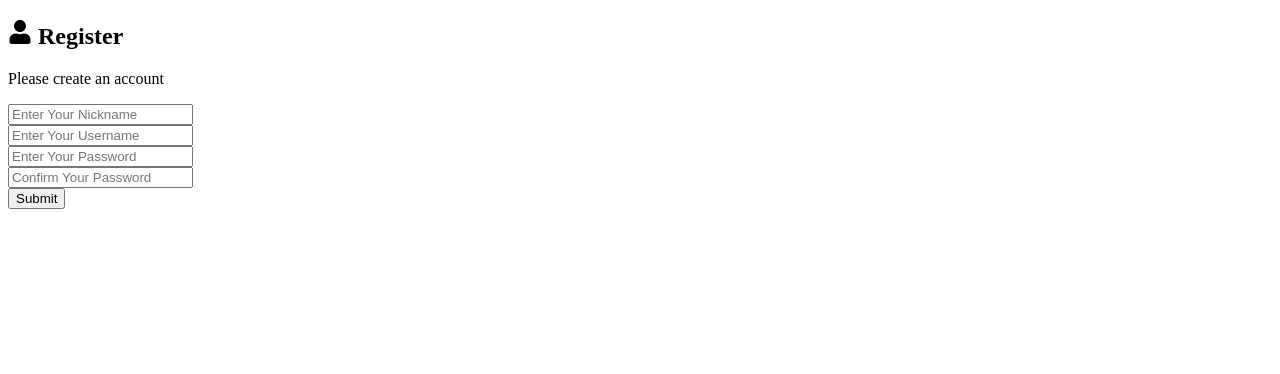
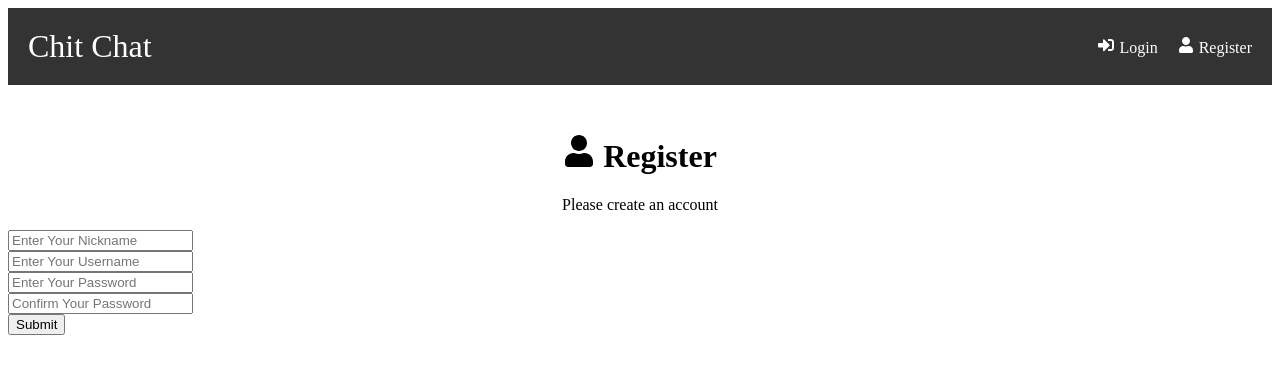
Before and after one commit to RefinXD/NetworkProject, a Next.js app in the folder client/: page /register in a window 1280 px wide. Shown: the top 374 px of the page. Built offline with nearby package versions, Linux system fonts and the light colour scheme; no server answers.

Commit message:
style basic register

```diff
--- a/client/components/register/registerform.js
+++ b/client/components/register/registerform.js
@@ -1,9 +1,9 @@
 import React, { useState, useEffect } from "react";
 // import { useNavigate } from "react-router-dom";
-import { FaUser } from "react-icons/fa";
+import { FaSignInAlt, FaSignOutAlt, FaUser } from "react-icons/fa";
 import { toast } from "react-toastify";
 import { createUser } from "../../services/userService";
-import './styles.module.css';
+import "./styles.module.css";
 import { useRouter } from "next/router";
 
 export default function Register() {
@@ -28,7 +28,7 @@ export default function Register() {
 
     if (isSuccess) {
       toast.success("Registration successful");
-      router.push('./home')
+      router.push("./home");
     }
   }, [isError, isSuccess]);
 
@@ -57,9 +57,9 @@ export default function Register() {
         username,
         password,
       };
-      console.log("before function")
-      const response = await createUser(userData)
-      console.log("create user",response)
+      console.log("before function");
+      const response = await createUser(userData);
+      console.log("create user", response);
       setIsSuccess(true);
     } catch (error) {
       setIsError(true);
@@ -67,18 +67,65 @@ export default function Register() {
 
     setIsLoading(false);
   };
+  const handleRegister = async(e) =>{
+    e.preventDefault();
+    router.push('/register')
+  }
 
+  const handleLogin = async(e) =>{
+    e.preventDefault();
+    router.push('/login')
+  }
   return (
     <>
       <div className="registerContainer">
-      <section className="heading">
+        <div
+          className="header"
+          style={{
+            display: "flex",
+            alignItems: "center",
+            justifyContent: "space-between",
+            backgroundColor: "#333",
+            padding: "20px",
+            color: "#fff",
+            flexflow: "row",
+          }}
+        >
+          <div className="projectName" style={{ fontSize: "2rem" }}>
+            Chit Chat
+          </div>
+          <ul
+            style={{
+              display: "flex",
+              alignItems: "center",
+              listStyle: "none",
+              margin: 0,
+            }}
+          >
+            <li
+              onClick={handleLogin}
+              style={{
+                listStyle: "none",
+                marginRight: "20px",
+                cursor: "pointer",
+              }}
+            >
+              <FaSignInAlt/>
+              <span style={{ marginLeft: "5px" }}>Login</span>
+            </li>
+            <li onClick={handleRegister} style={{ cursor: "pointer" }}>
+              <FaUser />
+              <span style={{ marginLeft: "5px" }}>Register</span>
+            </li>
+          </ul>
+        </div>
+        <div className="heading" style={{ textAlign: 'center', marginTop: '50px' }}>
               <h1>
                     <FaUser /> Register
                 </h1>
 
                 <p>Please create an account</p>
-      </section>
-
+          </div>
         <section className="form">
           <form onSubmit={onSubmit}>
             <div className="form-group">
@@ -134,9 +181,10 @@ export default function Register() {
             </div>
 
             <div className="form-group">
-                <button type="submit" className="btn btn-block">Submit</button>
+              <button type="submit" className="btn btn-block">
+                Submit
+              </button>
             </div>
-
           </form>
         </section>
       </div>
```
Lines whose indentation alone changed are shown as unchanged.
